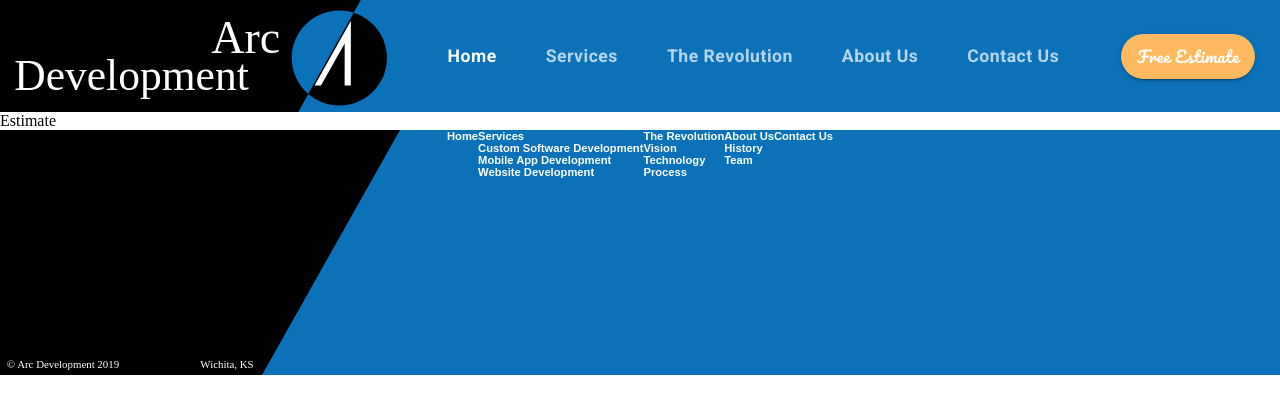
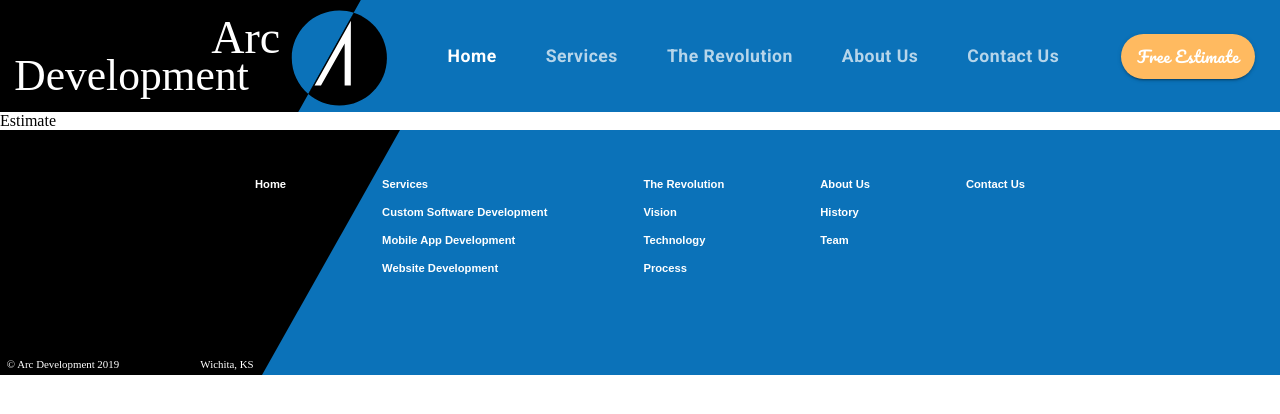
Before and after one commit to elfgodd/MaterialUI-Bootcamp, a React (Create React App) app: page /estimate in a window 1280 px wide. Shown: the top 414 px of the page. Built offline with nearby package versions, Linux system fonts and the light colour scheme.

Commit message:
Using Grids - Navigation

```diff
--- a/src/components/ui/Footer.js
+++ b/src/components/ui/Footer.js
@@ -1,4 +1,5 @@
 import React from 'react'
+import { Link } from 'react-router-dom'
 import { makeStyles } from '@material-ui/core/styles'
 import footerAdorment from '../../assets/FooterAdornment.svg'
 import Grid from '@material-ui/core/Grid'
@@ -28,6 +29,10 @@ const useStyles = makeStyles((theme) => ({
     fontFamily: 'Arial',
     fontSize: '0.7rem',
     fontWeight: 'bold',
+    textDecoration: 'none',
+  },
+  gridItem: {
+    margin: '3em',
   },
 }))
 
@@ -42,61 +47,106 @@ const Footer = () => {
           justifyContent='center'
           className={classes.mainContainer}
         >
-          <Grid item>
-            <Grid container direction='column'>
-              <Grid item className={classes.link}>
+          <Grid item className={classes.gridItem}>
+            <Grid container direction='column' spacing={2}>
+              <Grid item component={Link} to='/' className={classes.link}>
                 Home
               </Grid>
             </Grid>
           </Grid>
-          <Grid item>
-            <Grid container direction='column'>
-              <Grid item className={classes.link}>
+          <Grid item className={classes.gridItem}>
+            <Grid container direction='column' spacing={2}>
+              <Grid
+                item
+                component={Link}
+                to='/services'
+                className={classes.link}
+              >
                 Services
               </Grid>
-              <Grid item className={classes.link}>
+              <Grid
+                item
+                component={Link}
+                to='/customsoftware'
+                className={classes.link}
+              >
                 Custom Software Development
               </Grid>
-              <Grid item className={classes.link}>
+              <Grid
+                item
+                component={Link}
+                to='/mobileapps'
+                className={classes.link}
+              >
                 Mobile App Development
               </Grid>
-              <Grid item className={classes.link}>
+              <Grid
+                item
+                component={Link}
+                to='/websites'
+                className={classes.link}
+              >
                 Website Development
               </Grid>
             </Grid>
           </Grid>
-          <Grid item>
-            <Grid container direction='column'>
-              <Grid item className={classes.link}>
+          <Grid item className={classes.gridItem}>
+            <Grid container direction='column' spacing={2}>
+              <Grid
+                item
+                component={Link}
+                to='/revolution'
+                className={classes.link}
+              >
                 The Revolution
               </Grid>
-              <Grid item className={classes.link}>
+              <Grid
+                item
+                component={Link}
+                to='/revolution'
+                className={classes.link}
+              >
                 Vision
               </Grid>
-              <Grid item className={classes.link}>
+              <Grid
+                item
+                component={Link}
+                to='/revolution'
+                className={classes.link}
+              >
                 Technology
               </Grid>
-              <Grid item className={classes.link}>
+              <Grid
+                item
+                component={Link}
+                to='/revolution'
+                className={classes.link}
+              >
                 Process
               </Grid>
             </Grid>
           </Grid>
-          <Grid item>
-            <Grid container direction='column'>
-              <Grid item className={classes.link}>
+          <Grid item className={classes.gridItem}>
+            <Grid container direction='column' spacing={2}>
+              <Grid item component={Link} to='/about' className={classes.link}>
                 About Us
               </Grid>
-              <Grid item className={classes.link}>
+              <Grid item component={Link} to='/about' className={classes.link}>
                 History
               </Grid>
-              <Grid item className={classes.link}>
+              <Grid item component={Link} to='/about' className={classes.link}>
                 Team
               </Grid>
             </Grid>
           </Grid>
-          <Grid item>
-            <Grid container direction='column'>
-              <Grid item className={classes.link}>
+          <Grid item className={classes.gridItem}>
+            <Grid container direction='column' spacing={2}>
+              <Grid
+                item
+                component={Link}
+                to='/contact'
+                className={classes.link}
+              >
                 Contact Us
               </Grid>
             </Grid>
```
